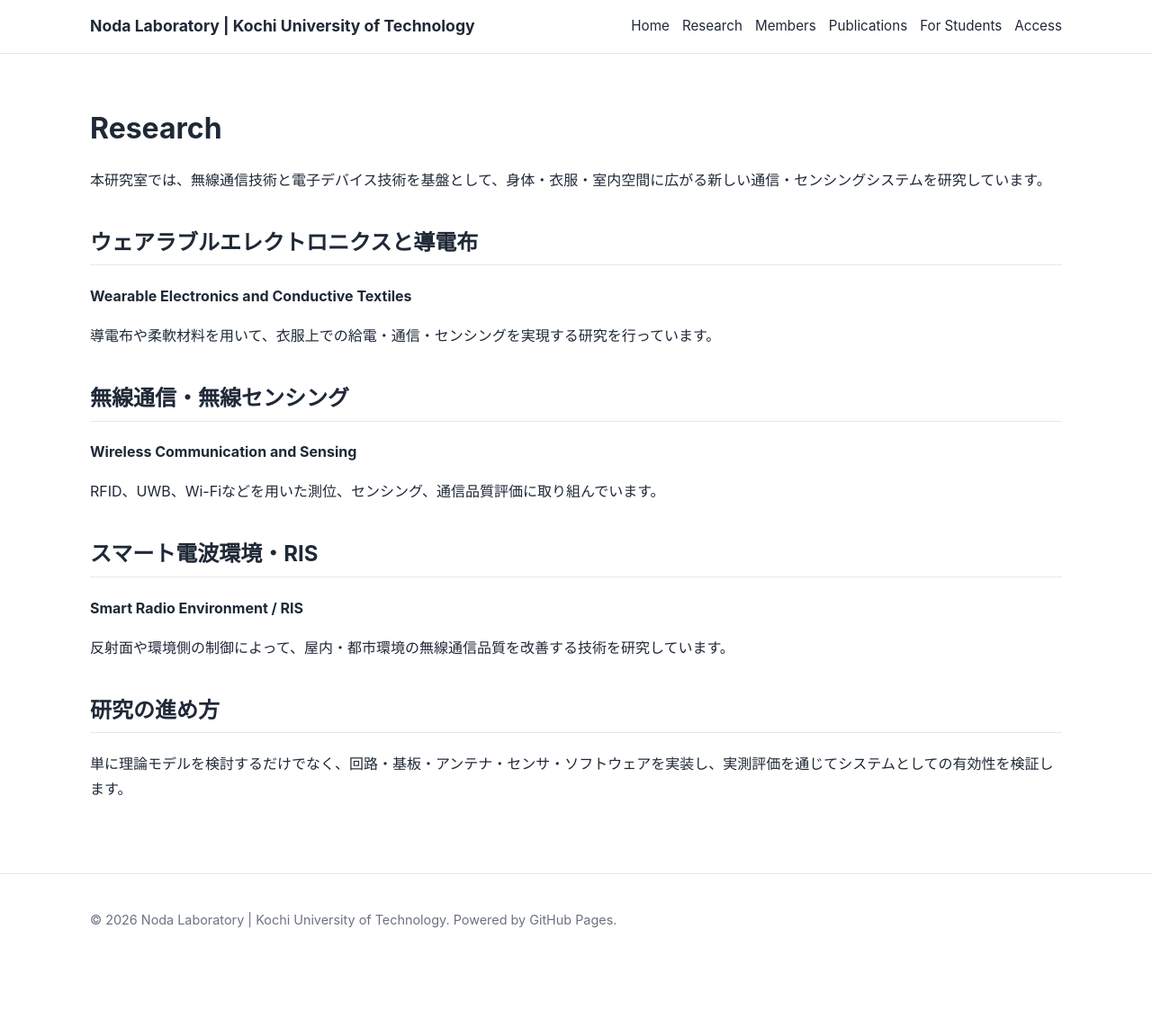
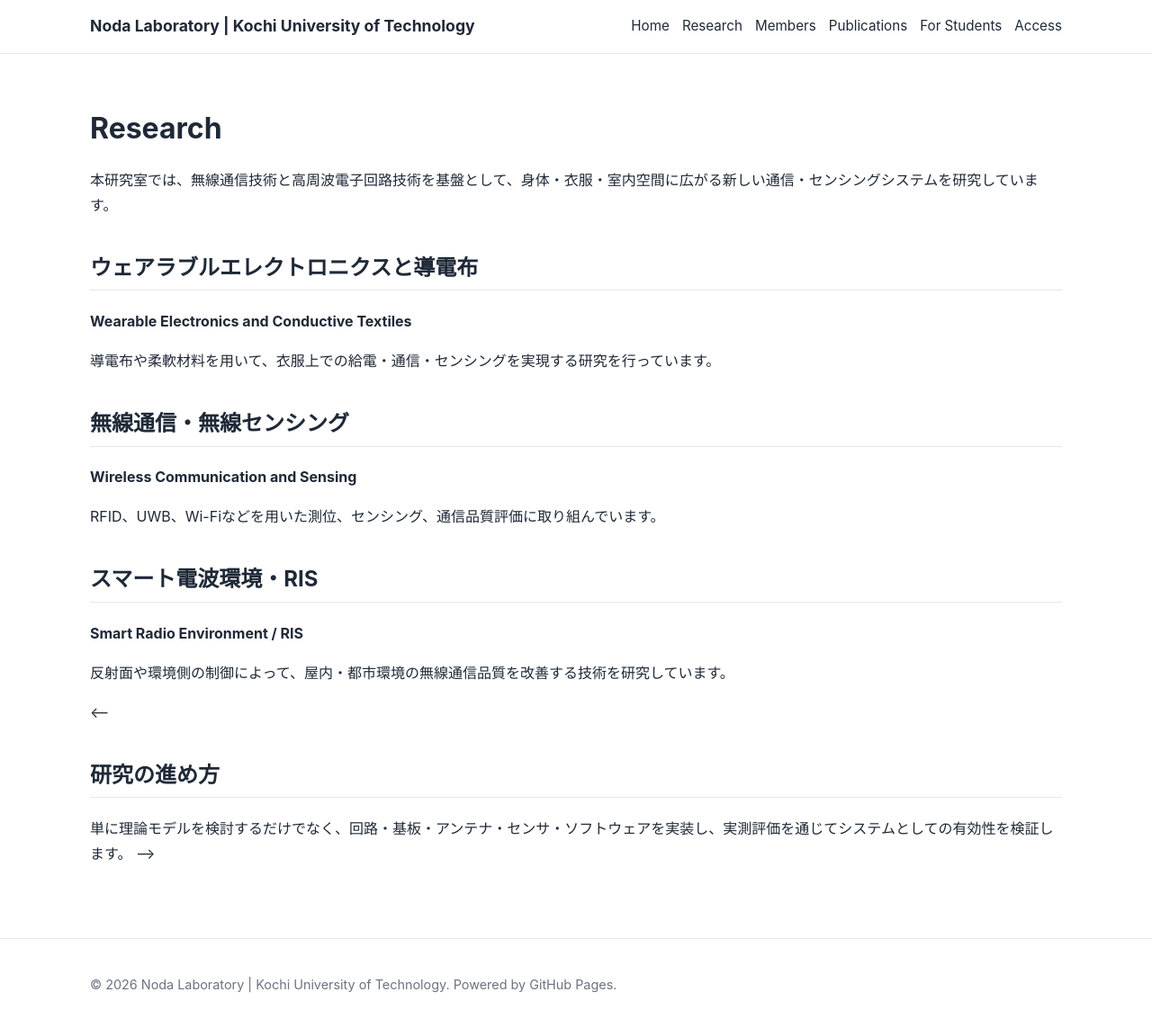
Before and after one commit to akihito-noda/lab-website, a Jekyll site: the page built from research.md, in a window 1280 px wide and 1146 px high. Shown: the top 1143 px of the window at 90% size. Built offline with Jekyll 4.4.1, drawn with Linux system fonts in a browser that asks for light colours.

Commit message:
Update research.md

```diff
--- a/research.md
+++ b/research.md
@@ -6,7 +6,7 @@ permalink: /research/
 
 # Research
 
-本研究室では、無線通信技術と電子デバイス技術を基盤として、身体・衣服・室内空間に広がる新しい通信・センシングシステムを研究しています。
+本研究室では、無線通信技術と高周波電子回路技術を基盤として、身体・衣服・室内空間に広がる新しい通信・センシングシステムを研究しています。
 
 {% for item in site.data.research %}
 ## {{ item.title_ja }}
@@ -17,6 +17,8 @@ permalink: /research/
 
 {% endfor %}
 
+<--
 ## 研究の進め方
 
 単に理論モデルを検討するだけでなく、回路・基板・アンテナ・センサ・ソフトウェアを実装し、実測評価を通じてシステムとしての有効性を検証します。
+-->
```
